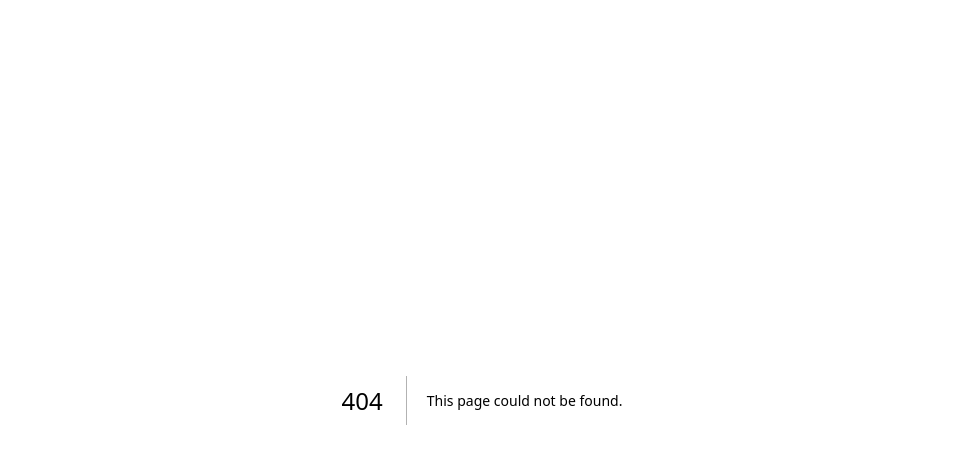
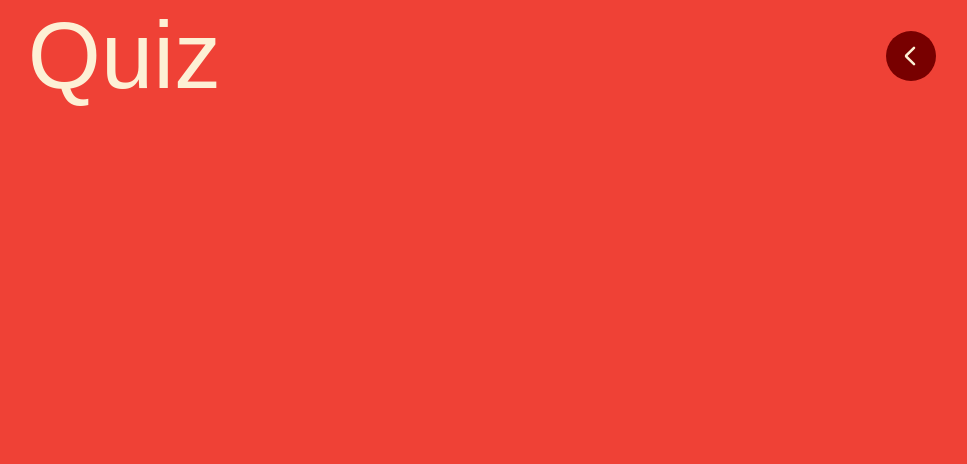
Before and after one commit to Andriikryl/morse-game, a Next.js app: page /quiz in a window 1280 px wide. Before the commit this address had no page. Shown: the top 464 px of the page, without its empty margins (158-1125 px from the left). Built offline with nearby package versions, Linux system fonts and the light colour scheme.

Commit message:
add new styles for info hero and content

```diff
--- /dev/null
+++ b/src/app/quiz/page.tsx
@@ -0,0 +1,23 @@
+"use client";
+import React from "react";
+import styles from "./style.module.css";
+import { Heading } from "@/components/heading/Heading";
+import Link from "next/link";
+import Back from "@/icons/Back";
+import VisuallyHidden from "@/components/visuallyHidden/VisuallyHidden";
+
+export default function Quiz() {
+  return (
+    <section>
+      <div>
+        <div className={styles.flex__group}>
+          <Heading headingLevel="h1">Quiz</Heading>
+          <Link href={"/"} className={styles.link__back}>
+            <VisuallyHidden>Back</VisuallyHidden>
+            <Back />
+          </Link>
+        </div>
+      </div>
+    </section>
+  );
+}
--- /dev/null
+++ b/src/app/quiz/style.module.css
@@ -0,0 +1,22 @@
+
+.link__back{
+    display: grid;
+    place-items: center;
+    place-content: center;
+    background-color: #780000;
+    color: #fdf0d5;
+    border: none;
+    width: 50px;
+    height: 50px;
+    border-radius: 50px;
+}
+.link__back svg{
+    position: relative;
+    left: 5px;
+}
+
+.flex__group{
+  display: flex;
+  align-items: center;
+  justify-content: space-between;
+}
--- a/src/components/dragModal/style.module.css
+++ b/src/components/dragModal/style.module.css
@@ -14,7 +14,7 @@
     overflow: hidden;
     border-top-left-radius: 1.5rem;
     border-top-right-radius: 1.5rem;
-    background-color: var(--white);
+    background-color: #780000;
 }
 
 
@@ -26,7 +26,7 @@
     z-index: 10;
     display: flex;
     justify-content: center;
-    background-color: var(--white);
+    background-color: #780000;
     padding: 1rem;
 }
 .button{
@@ -35,7 +35,7 @@
     cursor: grab;
     touch-action: none;
     border-radius: 9999px;
-    background-color: #ffc300;
+    background-color: var(--white);
     cursor: grabbing;
     border: none;
 }
--- a/src/components/hero/Hero.tsx
+++ b/src/components/hero/Hero.tsx
@@ -39,6 +39,11 @@ export default function Hero() {
                 Cards
               </Link>
             </li>
+            <li className={styles.list__item}>
+              <Link className={styles.link} href={"/quiz"}>
+                quiz
+              </Link>
+            </li>
           </ul>
         </nav>
       </div>
--- a/src/components/hero/heroInfo/style.module.css
+++ b/src/components/hero/heroInfo/style.module.css
@@ -0,0 +1,19 @@
+.wrapper{
+    max-width: 900px;
+    margin-inline: auto;
+    display: flex;
+    flex-direction: column;
+    background-color: var(--accent-red);
+    padding: 20px;
+    border-radius: 10px;
+    gap: 20px;
+}
+
+.text{
+    font-family: var(--second-family);
+    font-weight: 500;
+    font-size: 18px;
+    line-height: 144%;
+    letter-spacing: -0.01em;
+    color: var(--white);
+}
```
Also changed, not shown: src/components/hero/heroInfo/HeroInfo.tsx (+49 -9 lines).
